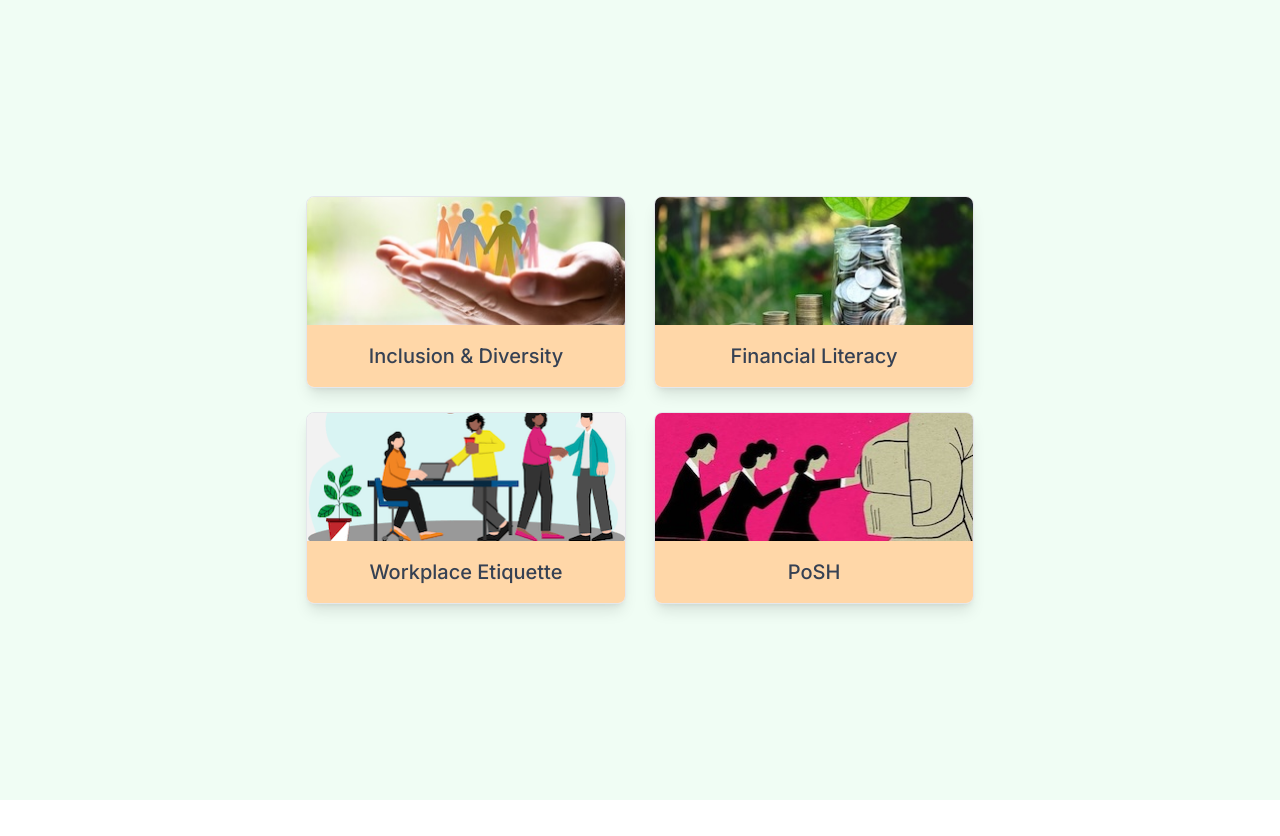
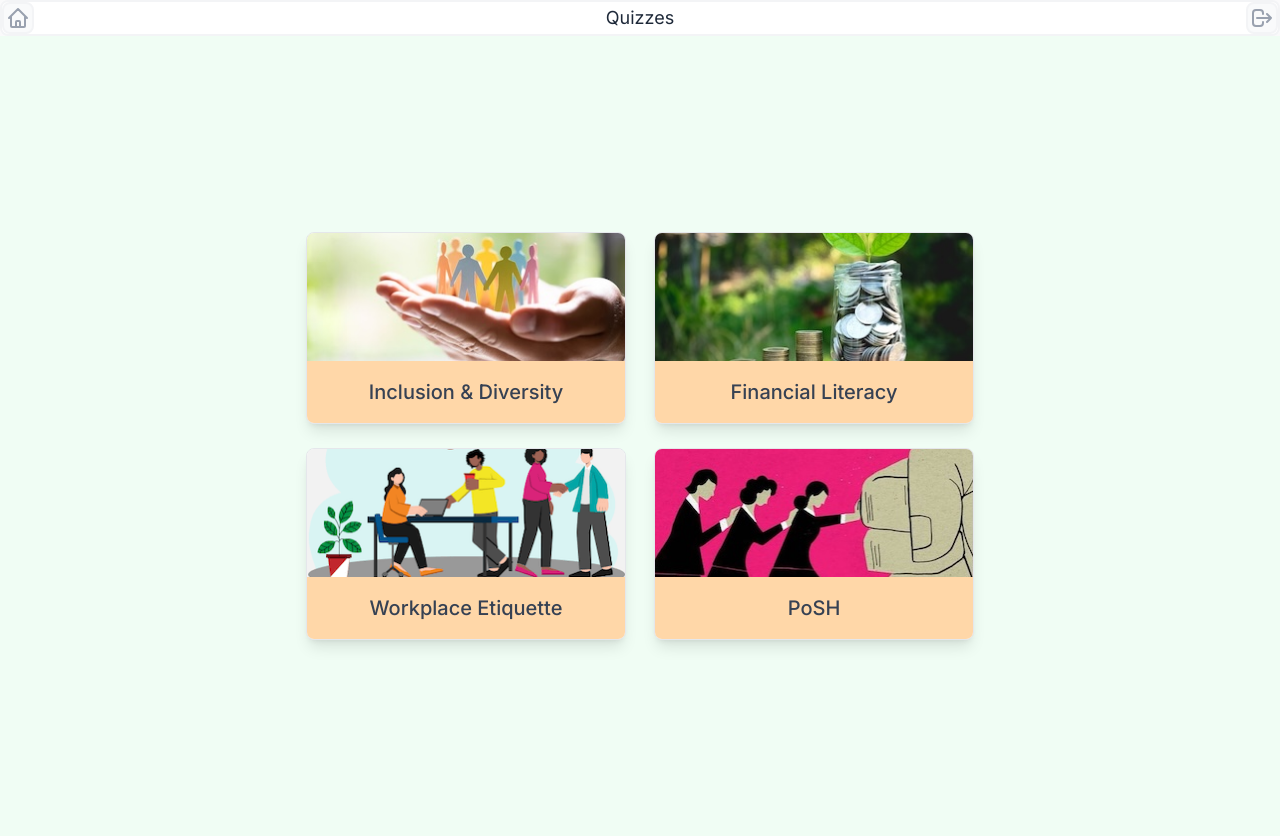
Before and after one commit to achanda101/sfgames, a React (Vite) app: page / in a window 1280 px wide. Before the commit the page ends 800 px from the top, so only its background shows below. Built offline with nearby package versions, Linux system fonts and the light colour scheme; no server answers.

Commit message:
Fixed: routes to quizzes; put back the authprovider and header

```diff
--- a/src/App.jsx
+++ b/src/App.jsx
@@ -1,32 +1,32 @@
 import { BrowserRouter as Router, Routes, Route, useLocation } from "react-router-dom";
-// import { ToastContainer } from "react-toastify";
+import { ToastContainer } from "react-toastify";
 import Header from './components/Header';
 import GameCardsGrid from "./games/gameCards";
 import InclusionGame from "./games/inclusionGame";
 import FinancialGame from "./games/financialGame";
-// import Login from "./Login";
-// import Admin from "./Admin";
-// import PrivateRoutes from './utils/PrivateRoutes'
-// import { AuthProvider } from './utils/AuthContext'
+import Login from "./Login";
+import Admin from "./Admin";
+import PrivateRoutes from './utils/PrivateRoutes'
+import { AuthProvider } from './utils/AuthContext'
 import './App.css'
 
-// const MainLayout = ({ children }) => {
-//   const location = useLocation();
+const MainLayout = ({ children }) => {
+  const location = useLocation();
 
-//   return (
-//     <div className="container mx-auto mt-4 w-full max-w-none">
-//       <Header currentRoute={location.pathname} />
-//       {children}
-//     </div>
-//   );
-// };
+  return (
+    <div className="container mx-auto mt-4 w-full max-w-none">
+      <Header currentRoute={location.pathname} />
+      {children}
+    </div>
+  );
+};
 
 
 function App() {
   return (
     <Router>
-      {/* <AuthProvider> */}
-      {/* <MainLayout> */}
+      <AuthProvider>
+        <MainLayout>
           <Routes>
             <Route path="/" element={
               < GameCardsGrid />
@@ -49,7 +49,7 @@ function App() {
               <h1>PoSH Game</h1>
 
             } />
-        {/* <Route path="/login" element={
+            <Route path="/login" element={
 
               < Login />
 
@@ -60,11 +60,11 @@ function App() {
                 < Admin />
 
               } />
-            </Route> */}
+            </Route>
           </Routes>
-      {/* </MainLayout> */}
-      {/* </AuthProvider> */}
-      {/* <ToastContainer /> */}
+        </MainLayout>
+      </AuthProvider>
+      <ToastContainer />
     </Router>
   )
 }
```
Lines whose indentation alone changed are shown as unchanged.
